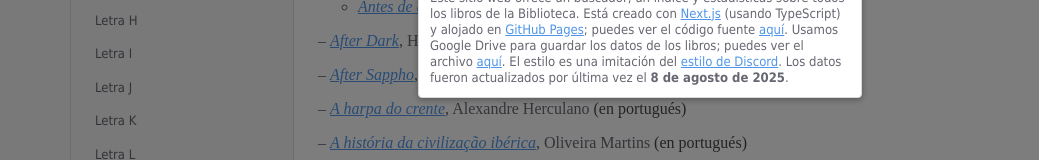
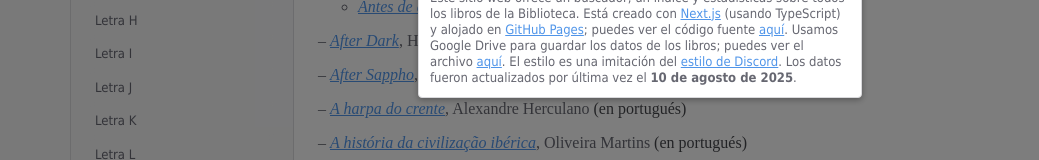
Before and after one commit to EscrituraYLectura/biblioteca, a Next.js app: page /indices in a window 1280 px wide. Both pictures are taken after a click on the item "ℹ️". Shown: the part 382-542 px from the top of the page, without its empty margins (0-1039 px from the left). Built offline with nearby package versions, Linux system fonts and the light colour scheme; a web font is replaced by a local one.

Commit message:
State when last updated data

```diff
--- a/components/Navbar.tsx
+++ b/components/Navbar.tsx
@@ -106,7 +106,7 @@ export default function NavBar() {
                                 Usamos Google Drive para guardar los datos de los libros; puedes ver
                                 el archivo <a href="https://docs.google.com/spreadsheets/d/1KzBwhtz-t_5i1V9vl6FdALE17SM_5Ep9sKwWG2jN-hM/edit?usp=sharing" target="_blank">aquí</a>.
                                 El estilo es una imitación del <a href="https://discord.com/branding" target="_blank">estilo de Discord</a>.
-                                Los datos fueron actualizados por última vez el <b>8 de agosto de 2025</b>.
+                                Los datos fueron actualizados por última vez el <b>10 de agosto de 2025</b>.
                             </p>
                         </Popup>
                     )}
```
